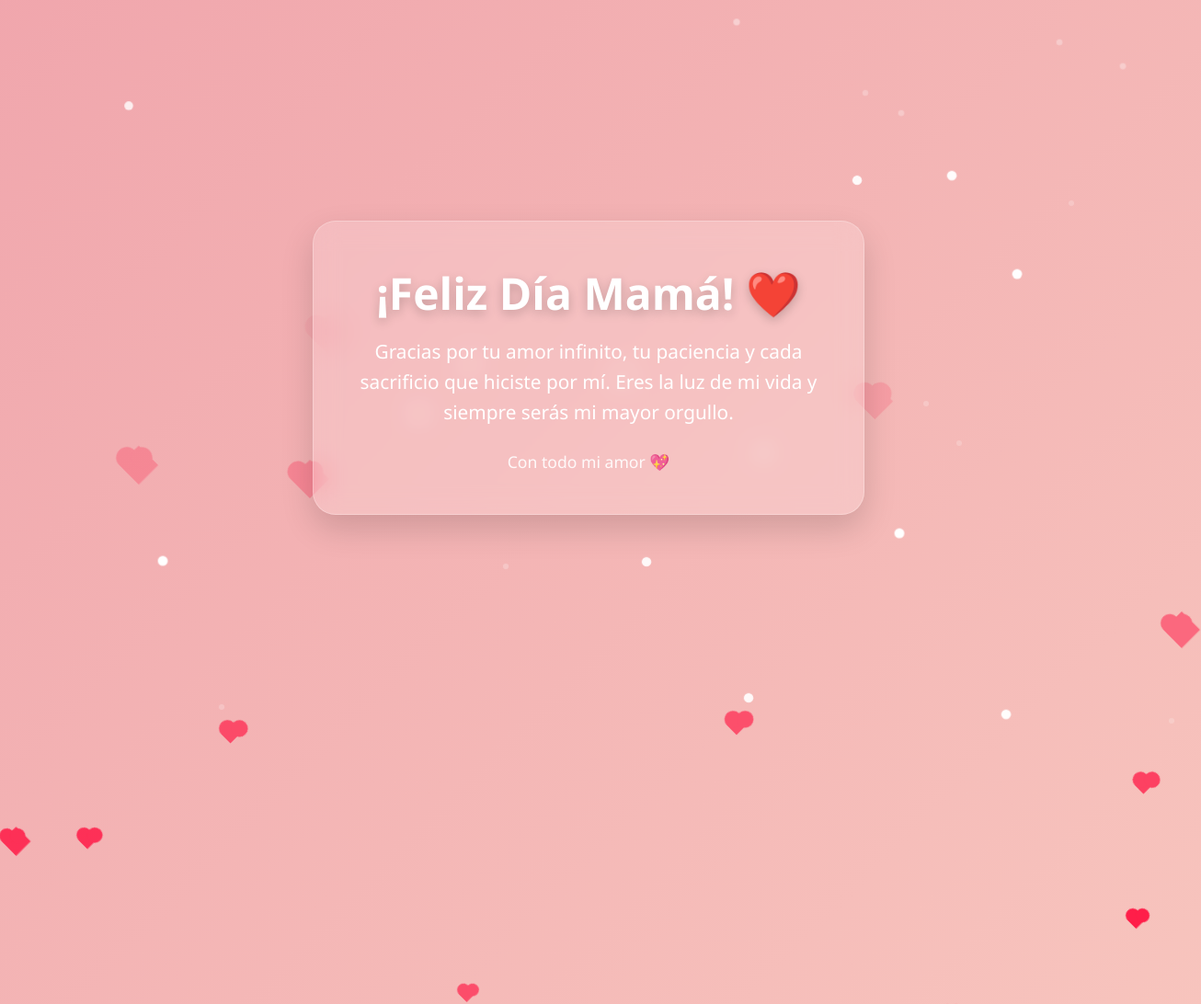
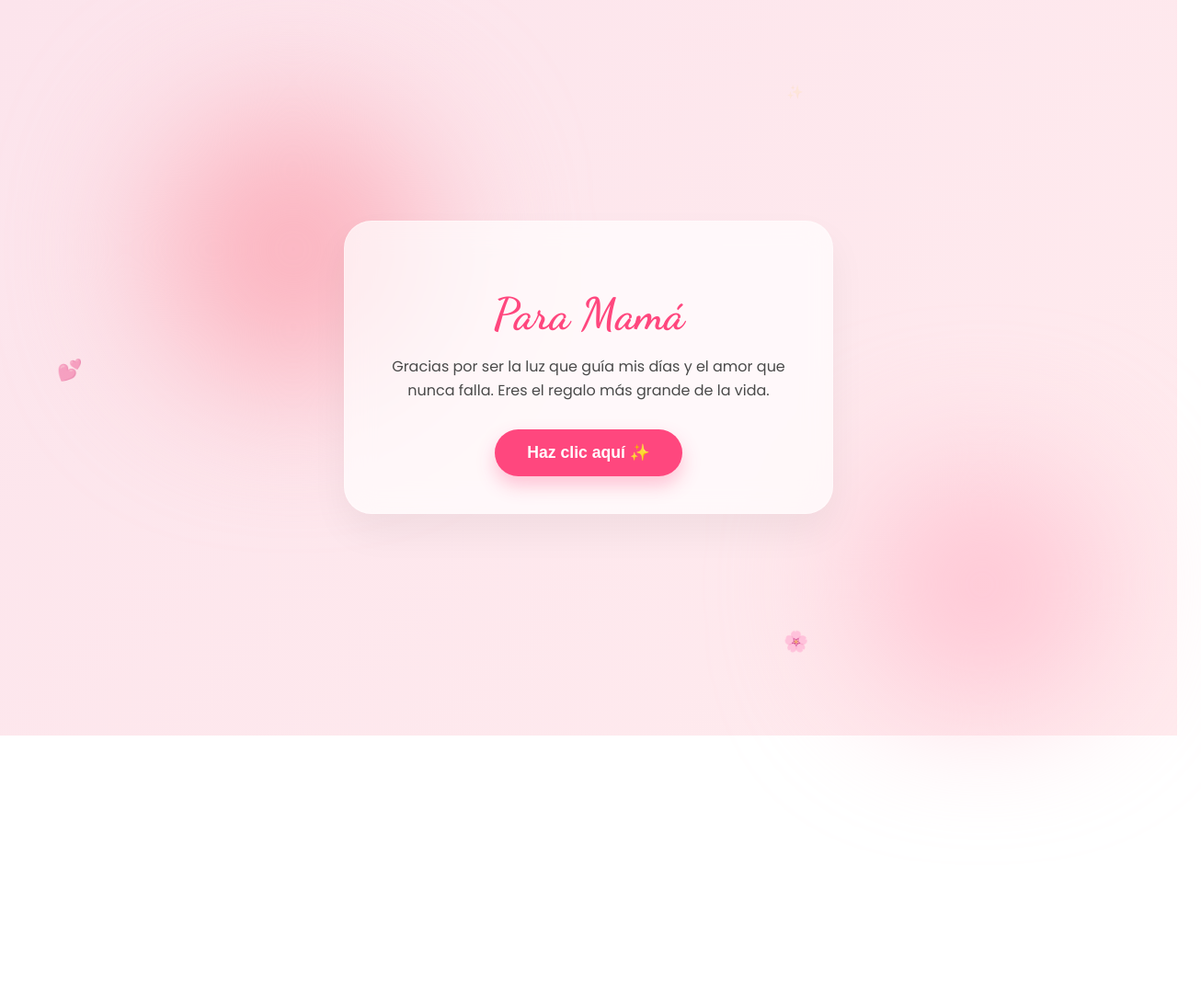
Before and after one commit to Jokers1323131/carta-, a plain HTML site: page index.html in a window 1280 px wide. Shown: the top 1092 px of the page at 92% size, 1306 px wide, since content can reach past the window. After the commit the page ends 800 px from the top, so only its background shows below. Drawn offline with Linux system fonts and the light colour scheme.

Commit message:
Update index.html for Mother's Day theme

```diff
--- a/index.html
+++ b/index.html
@@ -1,210 +1,191 @@
 <!DOCTYPE html>
 <html lang="es">
 <head>
-<meta charset="UTF-8" />
-<meta name="viewport" content="width=device-width, initial-scale=1.0"/>
-<title>Para Mamá ❤️</title>
+    <meta charset="UTF-8">
+    <meta name="viewport" content="width=device-width, initial-scale=1.0">
+    <title>Para la Mejor Mamá 💖</title>
+    <link href="https://fonts.googleapis.com/css2?family=Dancing+Script:wght@700&family=Poppins:wght@300;400;600&display=swap" rel="stylesheet">
 
     <style>
-*{
-    margin:0;
-    padding:0;
-    box-sizing:border-box;
+        :root {
+            --primary-pink: #ff85a1;
+            --soft-pink: #fbb1bd;
+            --dark-pink: #ff477e;
+            --glass: rgba(255, 255, 255, 0.25);
+            --text-color: #4a4a4a;
         }
 
-body{
-    height:100vh;
-    overflow:hidden;
-    display:flex;
-    justify-content:center;
-    align-items:center;
-    font-family: 'Segoe UI', sans-serif;
-    background: linear-gradient(135deg,#ffdde1,#ee9ca7,#fad0c4);
-    background-size:400% 400%;
-    animation:bgMove 12s ease infinite;
-    position:relative;
+        body {
+            margin: 0;
+            padding: 0;
+            display: flex;
+            justify-content: center;
+            align-items: center;
+            min-height: 100vh;
+            background: linear-gradient(135deg, #fce4ec 0%, #ffebee 100%);
+            font-family: 'Poppins', sans-serif;
+            overflow: hidden;
         }
 
-/* Fondo animado */
-@keyframes bgMove{
-    0%{background-position:0% 50%;}
-    50%{background-position:100% 50%;}
-    100%{background-position:0% 50%;}
+        /* Fondo Animado */
+        .background-blobs {
+            position: fixed;
+            top: 0;
+            left: 0;
+            width: 100%;
+            height: 100%;
+            z-index: -1;
+            filter: blur(80px);
         }
 
-/* Tarjeta central */
-.card{
-    position:relative;
-    z-index:10;
-    background:rgba(255,255,255,0.18);
-    backdrop-filter: blur(14px);
-    border:1px solid rgba(255,255,255,0.25);
-    padding:45px 35px;
-    border-radius:25px;
-    text-align:center;
-    box-shadow:0 15px 35px rgba(0,0,0,0.15);
-    max-width:600px;
-    animation:fadeIn 2s ease;
+        .blob {
+            position: absolute;
+            background: var(--soft-pink);
+            border-radius: 50%;
+            animation: move 20s infinite alternate;
         }
 
-.card h1{
-    font-size:3rem;
-    color:#fff;
-    text-shadow:0 4px 12px rgba(0,0,0,0.2);
-    margin-bottom:15px;
+        @keyframes move {
+            from { transform: translate(0, 0); }
+            to { transform: translate(100px, 100px); }
         }
 
-.card p{
-    font-size:1.3rem;
-    color:#fff;
-    line-height:1.6;
+        /* Tarjeta Principal */
+        .card {
+            background: rgba(255, 255, 255, 0.7);
+            backdrop-filter: blur(15px);
+            -webkit-backdrop-filter: blur(15px);
+            border: 1px solid rgba(255, 255, 255, 0.3);
+            border-radius: 30px;
+            padding: 40px;
+            width: 90%;
+            max-width: 450px;
+            text-align: center;
+            box-shadow: 0 20px 40px rgba(0, 0, 0, 0.05);
+            animation: fadeIn 1.5s ease-out;
+            position: relative;
+            z-index: 10;
         }
 
-.signature{
-    margin-top:25px;
-    font-size:1.1rem;
-    color:#fff;
-    opacity:0.9;
+        h1 {
+            font-family: 'Dancing Script', cursive;
+            color: var(--dark-pink);
+            font-size: 3rem;
+            margin-bottom: 10px;
         }
 
-@keyframes fadeIn{
-    from{
-        opacity:0;
-        transform:translateY(30px);
-    }
-    to{
-        opacity:1;
-        transform:translateY(0);
-    }
+        p {
+            color: var(--text-color);
+            line-height: 1.6;
+            margin-bottom: 30px;
         }
 
-/* Corazones */
-.heart{
-    position:absolute;
-    width:20px;
-    height:20px;
-    background:#ff1744;
-    transform:rotate(-45deg);
-    animation:rise linear forwards;
-    opacity:0.85;
+        /* Botón Estilizado */
+        .main-btn {
+            background: var(--dark-pink);
+            color: white;
+            border: none;
+            padding: 15px 35px;
+            border-radius: 50px;
+            font-size: 1.1rem;
+            font-weight: 600;
+            cursor: pointer;
+            transition: all 0.3s ease;
+            box-shadow: 0 10px 20px rgba(255, 71, 126, 0.3);
         }
 
-.heart::before,
-.heart::after{
-    content:'';
-    position:absolute;
-    width:20px;
-    height:20px;
-    background:#ff1744;
-    border-radius:50%;
+        .main-btn:hover {
+            transform: translateY(-3px);
+            box-shadow: 0 15px 25px rgba(255, 71, 126, 0.4);
+            background: #ff3366;
         }
 
-.heart::before{
-    top:-10px;
-    left:0;
+        /* Mensaje Oculto */
+        #hidden-message {
+            display: none;
+            margin-top: 25px;
+            padding: 20px;
+            border-top: 1px solid rgba(0,0,0,0.05);
+            animation: slideUp 0.8s ease-out;
         }
 
-.heart::after{
-    left:10px;
-    top:0;
+        @keyframes fadeIn {
+            from { opacity: 0; transform: scale(0.9); }
+            to { opacity: 1; transform: scale(1); }
         }
 
-@keyframes rise{
-    0%{
-        transform:translateY(100vh) rotate(-45deg) scale(0.6);
-        opacity:0;
-    }
-    20%{
-        opacity:1;
-    }
-    100%{
-        transform:translateY(-10vh) rotate(-45deg) scale(1.3);
-        opacity:0;
-    }
+        @keyframes slideUp {
+            from { opacity: 0; transform: translateY(20px); }
+            to { opacity: 1; transform: translateY(0); }
         }
 
-/* Brillos */
-.sparkle{
-    position:absolute;
-    width:6px;
-    height:6px;
-    border-radius:50%;
-    background:white;
-    opacity:0.8;
-    animation:blink 2s infinite;
+        /* Corazones Flotantes */
+        .floating-heart {
+            position: absolute;
+            pointer-events: none;
+            animation: floatUp 4s linear forwards;
+            opacity: 0.8;
         }
 
-@keyframes blink{
-    0%,100%{opacity:0.2; transform:scale(1);}
-    50%{opacity:1; transform:scale(1.8);}
-}
-
-/* Responsive */
-@media(max-width:600px){
-    .card{
-        width:90%;
-        padding:35px 20px;
-    }
-
-    .card h1{
-        font-size:2.2rem;
-    }
-
-    .card p{
-        font-size:1rem;
-    }
+        @keyframes floatUp {
+            0% { transform: translateY(0) scale(1); opacity: 1; }
+            100% { transform: translateY(-100vh) scale(0.5); opacity: 0; }
         }
     </style>
 </head>
-
 <body>
 
+    <div class="background-blobs">
+        <div class="blob" style="width: 300px; height: 300px; top: 10%; left: 10%;"></div>
+        <div class="blob" style="width: 250px; height: 250px; bottom: 10%; right: 10%; background: #ffc2d1;"></div>
+    </div>
+
     <div class="card">
-    <h1>¡Feliz Día Mamá! ❤️</h1>
-    <p>
-        Gracias por tu amor infinito, tu paciencia y cada sacrificio que hiciste por mí.
-        Eres la luz de mi vida y siempre serás mi mayor orgullo.
-    </p>
-    <div class="signature">
-        Con todo mi amor 💖
+        <h1>Para Mamá</h1>
+        <p>Gracias por ser la luz que guía mis días y el amor que nunca falla. Eres el regalo más grande de la vida.</p>
+
+        <button class="main-btn" onclick="mostrarSorpresa()">Haz clic aquí ✨</button>
+
+        <div id="hidden-message">
+            <h2 style="font-family: 'Dancing Script'; color: var(--dark-pink);">¡Te quiero muchísimo!</h2>
+            <p>Espero que hoy y siempre sepas lo especial que eres para mí. Gracias por todo tu esfuerzo y cariño incondicional. 🌸</p>
         </div>
     </div>
 
     <script>
-/* Corazones flotando */
-function createHeart(){
+        function mostrarSorpresa() {
+            const mensaje = document.getElementById('hidden-message');
+            mensaje.style.display = 'block';
+
+            // Lanzar muchos corazones al hacer clic
+            for(let i = 0; i < 15; i++) {
+                setTimeout(crearCorazon, i * 100);
+            }
+        }
+
+        function crearCorazon() {
             const heart = document.createElement("div");
-    heart.classList.add("heart");
+            heart.classList.add("floating-heart");
 
-    heart.style.left = Math.random()*100 + "vw";
-    heart.style.animationDuration = (Math.random()*3+3) + "s";
-    heart.style.width = heart.style.height = (Math.random()*18+12)+"px";
+            // Variedad de emojis de amor
+            const iconos = ["❤️", "💖", "🌸", "💕", "✨"];
+            heart.innerText = iconos[Math.floor(Math.random() * iconos.length)];
+
+            heart.style.left = Math.random() * 100 + "vw";
+            heart.style.top = "100vh";
+            heart.style.fontSize = (Math.random() * 20 + 20) + "px";
 
             document.body.appendChild(heart);
 
-    setTimeout(()=>{
+            setTimeout(() => {
                 heart.remove();
-    },6000);
+            }, 4000);
         }
 
-setInterval(createHeart,250);
+        // Crear corazones sutiles de fondo cada cierto tiempo
+        setInterval(crearCorazon, 1500);
 
-/* Estrellas brillantes */
-function createSparkles(){
-    for(let i=0;i<25;i++){
-        const star = document.createElement("div");
-        star.classList.add("sparkle");
 
-        star.style.left = Math.random()*100 + "vw";
-        star.style.top = Math.random()*100 + "vh";
-        star.style.animationDelay = Math.random()*2 + "s";
-
-        document.body.appendChild(star);
-    }
-}
-
-createSparkles();
     </script>
-
 </body>
 </html>
```
Lines whose indentation alone changed are shown as unchanged.
